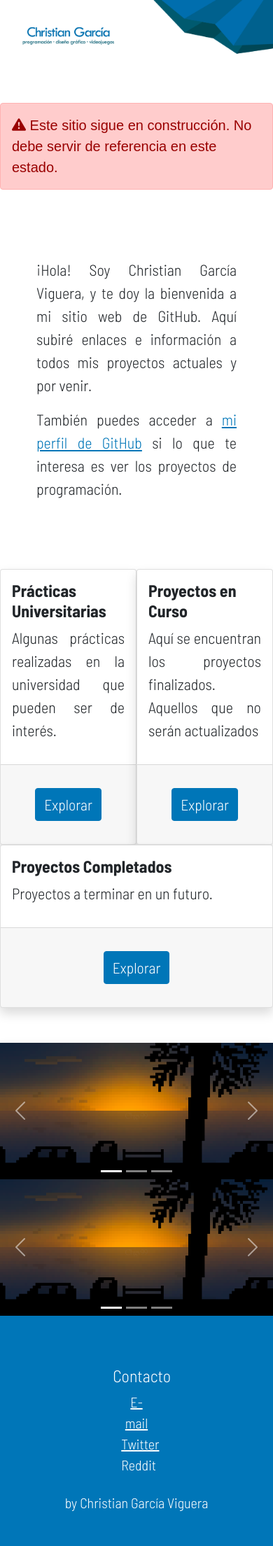
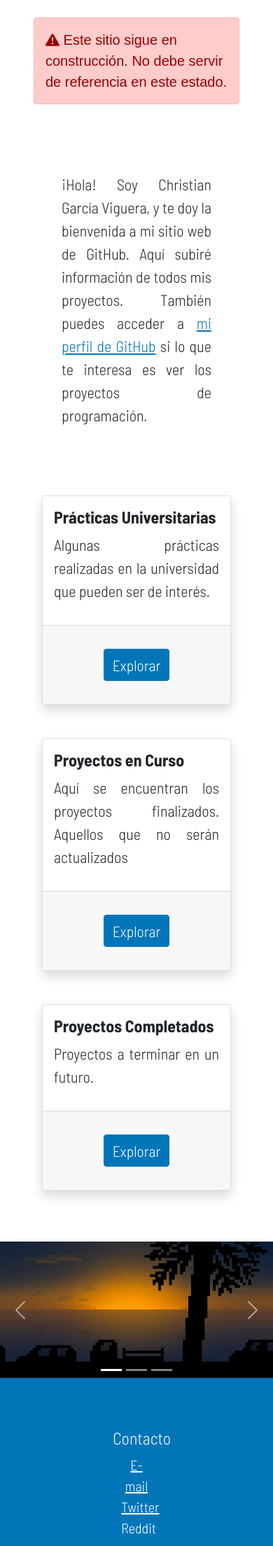
Before and after one commit to Chgv99/chgv99.github.io, a PHP site: page / in a window 390 px wide. Shown: the part 90-2299 px from the top of the page at 70% size. Run offline with PHP 8.4, Linux system fonts and the light colour scheme; some libraries are stand-ins or nearby versions.

Commit message:
Fixed responsiveness

```diff
--- a/index.html
+++ b/index.html
@@ -51,38 +51,36 @@
 			</div>
 	    </div>
 	</nav>
-    <div class="container-fluid m-0 p-0 d-sm-none d-lg-block">
-        <div class="row>
+    <div class="container-fluid m-0 p-0 d-none d-lg-block">
+        <div id="web-header" class="row">
             <div class="col-12 p-0">
-                <img class="img-fluid" src="/pictures/banner-2.gif" alt="">
+                <img class="img-fluid" src="/pictures/banner-3.gif" alt="">
             </div>
         </div>
     </div>
-	<div class="container-sm container-lg m-auto p-0">
+	<div class="container px-5 p-sm-0">
         <div class="row">
             <div class="alert alert-danger" role="alert">
                 <i class="bi bi-exclamation-triangle-fill"></i>
                 Este sitio sigue en construcción. No debe servir de referencia en este estado.
             </div>
         </div>
-        <div class="row d-sm-block d-lg-none">
-            <div class="col-12">
-                <div class="container my-5">
-                    <div>
-                        <p>
-                            ¡Hola! Soy Christian García Viguera, y te doy la bienvenida a mi sitio web de GitHub. Aquí subiré enlaces e información
-                            a todos mis proyectos actuales y por venir.
-                        </p>
-                        <p>
-                            También puedes acceder a <a href="https://github.com/Chgv99">mi perfil de GitHub</a> si lo que te interesa es ver los proyectos de
-                            programación.
-                        </p>
-                    </div>
+        <div class="row ">
+            <div class="col-12 p-0">
+                <div class="container-fluid my-5">
+                    <p>
+                        ¡Hola! Soy Christian García Viguera, y te doy la bienvenida a mi sitio web de GitHub. Aquí subiré información
+                        de todos mis proyectos. También puedes acceder a <a href="https://github.com/Chgv99">mi perfil de GitHub</a> si lo que te interesa es ver los proyectos de
+                        programación.
+                    </p>
+                    <p>
+
+                    </p>
                 </div>
             </div>
         </div>
         <div id="card-row" class="row justify-content-evenly">
-            <div class="col col-sm-5 col-lg-3 mb-sm-5">
+            <div class="col-12 col-5 col-lg-3 mb-5">
                 <div class="card shadow">
                     <!--<img src="/pictures/3.1.png" class="card-img-top overflow-hidden h-10" alt="...">-->
                     <div class="card-body">
@@ -96,7 +94,7 @@
                     </div>
                 </div>
             </div>
-            <div class="col col-sm-5 col-lg-3 mb-sm-5">
+            <div class="col-12 col-5 col-lg-3 mb-5">
                 <div class="card shadow">
                     <!--<img src="/pictures/3.1.png" class="card-img-top overflow-hidden h-10" alt="...">-->
                     <div class="card-body">
@@ -110,7 +108,7 @@
                     </div>
                 </div>
             </div>
-            <div class="col col-sm-6 col-lg-3 mb-sm-5">
+            <div class="col-12 col-6 col-lg-3 mb-5">
                 <div class="card shadow">
                     <!--<img src="/pictures/3.1.png" class="card-img-top overflow-hidden h-10" alt="...">-->
                     <div class="card-body">
@@ -125,7 +123,7 @@
                 </div>
             </div>
         </div>
-        <div class="row mb-0 pb-0 d-sm-none d-lg-block">
+        <div class="row mb-0 pb-0 d-none d-lg-block">
             <div class="col-12 p-0">
                 <div class="container-fluid shadow p-0">
                     <div id="carouselExampleInterval" class="carousel slide m-0" data-bs-ride="carousel">
@@ -178,10 +176,10 @@
             </div>
         </div>-->
 	</div>
-    <div class="container-fluid d-sm-block d-lg-none p-0">
+    <div class="container-fluid d-block d-lg-none p-0">
         <div class="col-12 p-0">
             <div class="container-fluid shadow p-0">
-                <div id="carouselExampleInterval" class="carousel slide m-0" data-bs-ride="carousel">
+                <div id="carouselExampleInterval1" class="carousel slide m-0" data-bs-ride="carousel">
                     <div class="carousel-indicators">
                         <li data-bs-target="#carouselExampleIndicators" data-bs-slide-to="0" class="active"></li>
                         <li data-bs-target="#carouselExampleIndicators" data-bs-slide-to="1"></li>
@@ -210,11 +208,11 @@
                             </div>
                         </div>
                     </div>
-                    <a class="carousel-control-prev" href="#carouselExampleInterval" role="button" data-bs-slide="prev">
+                    <a class="carousel-control-prev" href="#carouselExampleInterval1" role="button" data-bs-slide="prev">
                     <span class="carousel-control-prev-icon" aria-hidden="true"></span>
                     <span class="visually-hidden">Previous</span>
                     </a>
-                    <a class="carousel-control-next" href="#carouselExampleInterval" role="button" data-bs-slide="next">
+                    <a class="carousel-control-next" href="#carouselExampleInterval1" role="button" data-bs-slide="next">
                     <span class="carousel-control-next-icon" aria-hidden="true"></span>
                     <span class="visually-hidden">Next</span>
                     </a>
--- a/sass/custom.scss
+++ b/sass/custom.scss
@@ -59,6 +59,10 @@ p:last-of-type {
     margin: 0px;
     padding-top: 25px;
     padding-bottom: 25px;
+}
+
+#web-header {
+    padding-top: 0;
 }
 
 footer .row {
```
Also changed, not shown: pictures/banner-3.gif (added), sass/custom.css, 1 other file.
